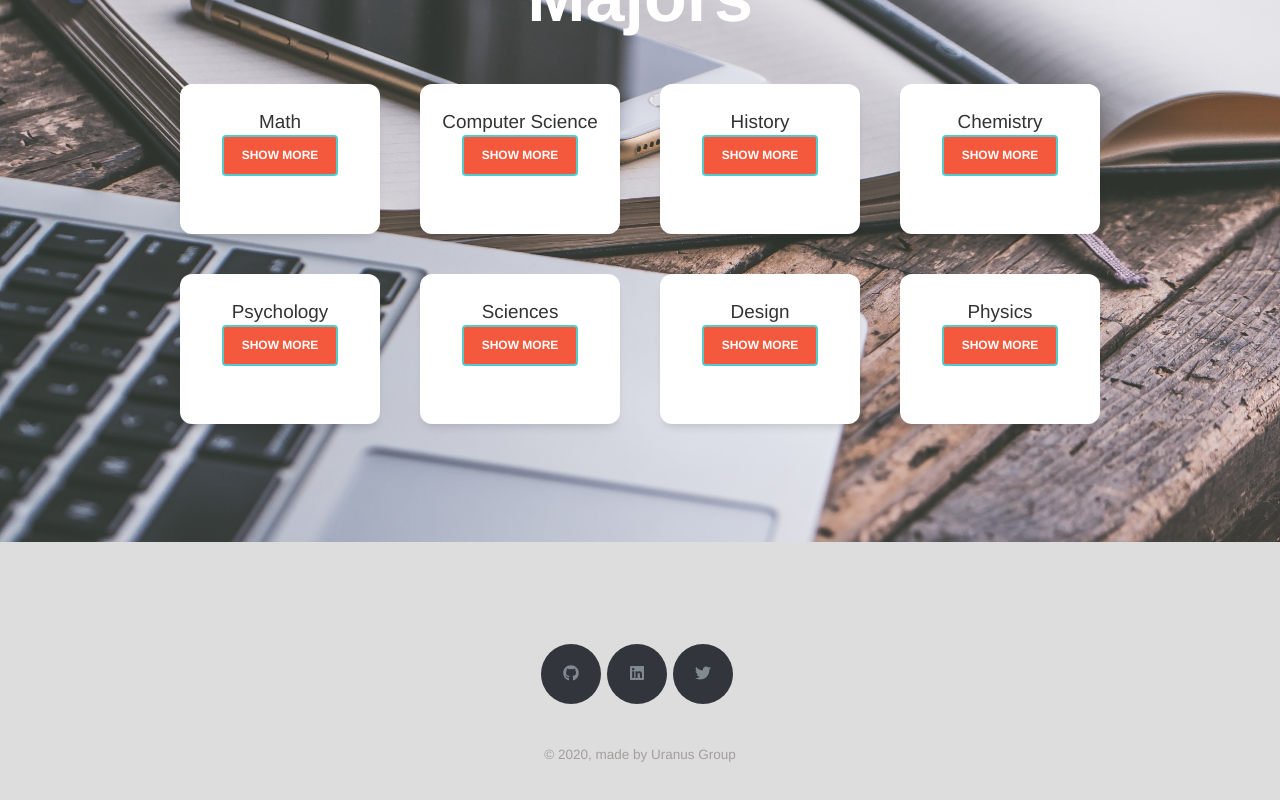
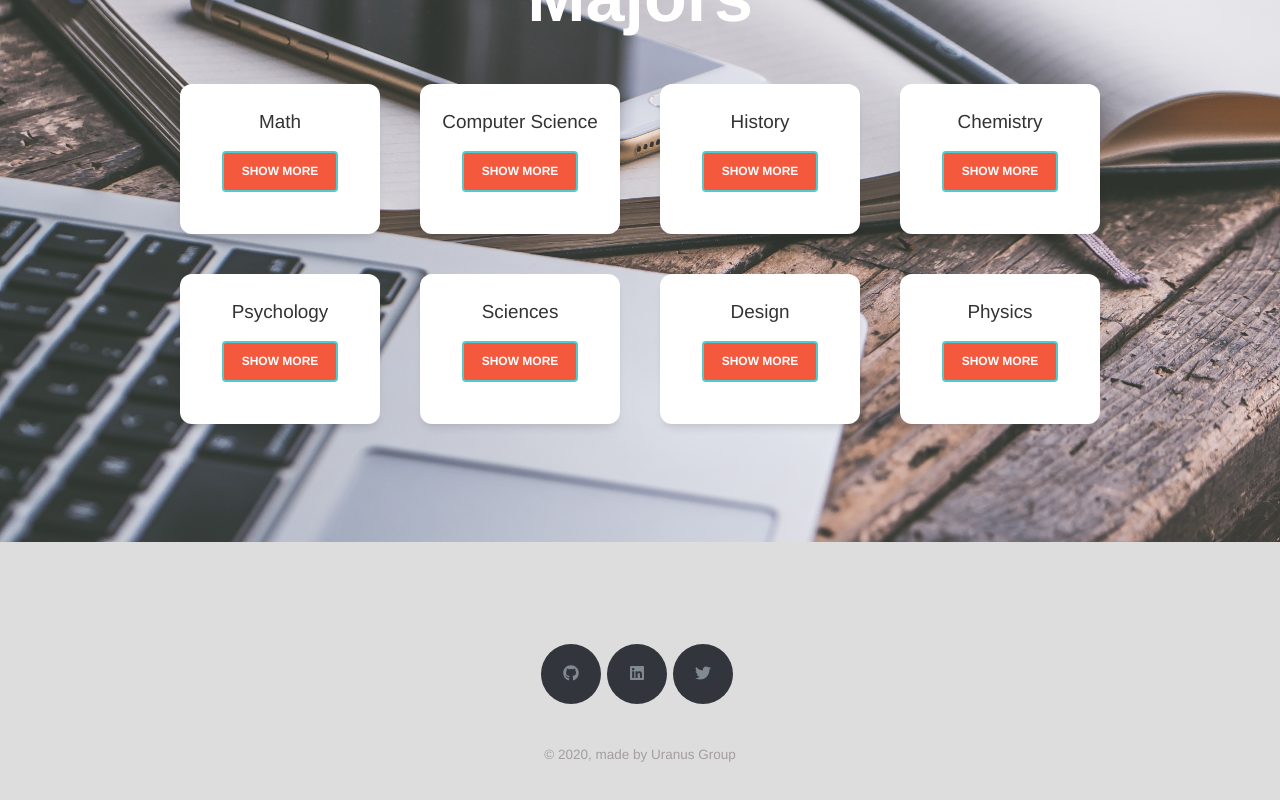
Before and after one commit to seerde/Project-3, a React (Create React App) app in the folder uranus_web_application/: page /home in a window 1280 px wide. Shown: the part 1858-2658 px from the top of the page. Built offline with nearby package versions, Linux system fonts and the light colour scheme.

Commit message:
fixed some css

```diff
--- a/uranus_web_application/src/assets/css/main.css
+++ b/uranus_web_application/src/assets/css/main.css
@@ -21,10 +21,10 @@
   border: 1px solid #ffffff;
 }
 
-.input-select{
+.input-select {
   border: 1px solid #ffffff;
   height: 40px;
-  width: 80%
+  width: 80%;
 }
 
 .card-plain {
--- a/uranus_web_application/src/course/CourseDetails.jsx
+++ b/uranus_web_application/src/course/CourseDetails.jsx
@@ -80,7 +80,7 @@ export default class CourseDetails extends Component {
           }}
         >
           <Container className="course__container">
-            <Jumbotron className="course__card">
+            <Jumbotron className="course__card2">
               {editButtons}
               <h3>Course Name</h3>
               <p>{courseName}</p>
--- a/uranus_web_application/src/course/course.css
+++ b/uranus_web_application/src/course/course.css
@@ -10,6 +10,11 @@
   height: 450px;
 }
 
+.course__card2 {
+  overflow: auto;
+  height: 80vh;
+}
+
 .course-details-button {
   text-align: center;
 }
--- a/uranus_web_application/src/user/Login.jsx
+++ b/uranus_web_application/src/user/Login.jsx
@@ -23,10 +23,10 @@ export const Login = (props) => {
           props.userLogin();
           props.history.push("/home");
         } else {
-           setIsLogin(true);
-           setTimeout(() => {
-             setIsLogin(false);
-           }, 4000);
+          setIsLogin(true);
+          setTimeout(() => {
+            setIsLogin(false);
+          }, 4000);
           console.log("email or password not correct");
         }
       })
@@ -39,40 +39,6 @@ export const Login = (props) => {
           the email used . please change the email
         </Alert>
       )}
-      {/* <Form className="mt-5">
-        <Row className="justify-content-center mt-5">
-          <Col md={8}>
-            <Form.Row>
-              <Form.Group as={Col} controlId="formGridEmail">
-                <Form.Label>Email</Form.Label>
-                <Form.Control
-                  type="email"
-                  placeholder="Enter email"
-                  name="email"
-                  onChange={(e) => onChangeInput(e)}
-                />
-              </Form.Group>
-
-              <Form.Group as={Col} controlId="formGridPassword">
-                <Form.Label>Password</Form.Label>
-                <Form.Control
-                  type="password"
-                  placeholder="Password"
-                  name="password"
-                  onChange={(e) => onChangeInput(e)}
-                />
-              </Form.Group>
-            </Form.Row>
-            <Button
-              variant="primary"
-              type="submit"
-              onClick={(e) => onSubmit(e)}
-            >
-              Submit
-            </Button>
-          </Col>
-        </Row>
-      </Form> */}
 
       <div
         className="page-header"
@@ -118,7 +84,9 @@ export const Login = (props) => {
             </Col>
           </Row>
         </Container>
-        <span className="copyright">© 2020, made by Uranus Group</span>
+        <div className="footer register-footer text-center">
+          <h6>© {new Date().getFullYear()}, made by Uranus Group</h6>
+        </div>
       </div>
     </>
   );
--- a/uranus_web_application/src/user/Register.jsx
+++ b/uranus_web_application/src/user/Register.jsx
@@ -52,7 +52,7 @@ export default function Register(props) {
             <Col
               className="justify-content-center"
               md={8}
-              style={{ zIndex: "1" }}
+              style={{ zIndex: "1", marginTop: "10%" }}
             >
               <Button
                 className="mr-3"
@@ -70,10 +70,7 @@ export default function Register(props) {
           <Switch>{display}</Switch>
         </Container>
         <div className="footer register-footer text-center">
-          <h6>
-            © {new Date().getFullYear()}, made with{" "}
-            <i className="fa fa-heart heart" /> by Uranus Group
-          </h6>
+          <h6>© {new Date().getFullYear()}, made by Uranus Group</h6>
         </div>
       </div>
     </>
--- a/uranus_web_application/src/user/SignUpStudent.jsx
+++ b/uranus_web_application/src/user/SignUpStudent.jsx
@@ -41,7 +41,9 @@ export const SignUpStudent = (props) => {
         <Row>
           <Col className="ml-auto mr-auto" lg="4">
             <Card className="card-register ml-auto mr-auto">
-              <h3 className="title mx-auto">Welcome</h3>
+              <h3 className="title mx-auto" style={{ fontSize: "34px" }}>
+                Welcome
+              </h3>
               <Form className="register-form">
                 <label>First Name</label>
                 <Input
--- a/uranus_web_application/src/user/SignUpTeacher.jsx
+++ b/uranus_web_application/src/user/SignUpTeacher.jsx
@@ -49,7 +49,9 @@ export const SignUpTeacher = (props) => {
       <Row>
         <Col className="ml-auto mr-auto" lg="4">
           <Card className="card-register ml-auto mr-auto">
-            <h3 className="title mx-auto">Welcome</h3>
+            <h3 className="title mx-auto" style={{ fontSize: "34px" }}>
+              Welcome
+            </h3>
             <Form className="register-form">
               <label>First Name</label>
               <Input
--- a/uranus_web_application/src/views/index-sections/SectionJavaScript.js
+++ b/uranus_web_application/src/views/index-sections/SectionJavaScript.js
@@ -28,7 +28,7 @@ function SectionJavaScript(props) {
                 <Card.Body>
                   <Card.Title>Math</Card.Title>
                   <Button
-                    style={{ backgroundColor: "#f5593d" }}
+                    style={{ backgroundColor: "#f5593d", marginTop: "10%" }}
                     name="math"
                     onClick={handleShowCourses}
                     variant="primary"
@@ -41,7 +41,7 @@ function SectionJavaScript(props) {
                 <Card.Body>
                   <Card.Title>Computer Science</Card.Title>
                   <Button
-                    style={{ backgroundColor: "#f5593d" }}
+                    style={{ backgroundColor: "#f5593d", marginTop: "10%" }}
                     name="computer science"
                     onClick={handleShowCourses}
                     variant="primary"
@@ -54,7 +54,7 @@ function SectionJavaScript(props) {
                 <Card.Body>
                   <Card.Title>History</Card.Title>
                   <Button
-                    style={{ backgroundColor: "#f5593d" }}
+                    style={{ backgroundColor: "#f5593d", marginTop: "10%" }}
                     name="history"
                     onClick={handleShowCourses}
                     variant="primary"
@@ -67,7 +67,7 @@ function SectionJavaScript(props) {
                 <Card.Body>
                   <Card.Title>Chemistry</Card.Title>
                   <Button
-                    style={{ backgroundColor: "#f5593d" }}
+                    style={{ backgroundColor: "#f5593d", marginTop: "10%" }}
                     name="chemistry"
                     onClick={handleShowCourses}
                     variant="primary"
@@ -82,7 +82,7 @@ function SectionJavaScript(props) {
                 <Card.Body>
                   <Card.Title>Psychology</Card.Title>
                   <Button
-                    style={{ backgroundColor: "#f5593d" }}
+                    style={{ backgroundColor: "#f5593d", marginTop: "10%" }}
                     name="psychology"
                     onClick={handleShowCourses}
                     variant="primary"
@@ -95,7 +95,7 @@ function SectionJavaScript(props) {
                 <Card.Body>
                   <Card.Title>Sciences</Card.Title>
                   <Button
-                    style={{ backgroundColor: "#f5593d" }}
+                    style={{ backgroundColor: "#f5593d", marginTop: "10%" }}
                     name="sciences"
                     onClick={handleShowCourses}
                     variant="primary"
@@ -108,7 +108,7 @@ function SectionJavaScript(props) {
                 <Card.Body>
                   <Card.Title>Design</Card.Title>
                   <Button
-                    style={{ backgroundColor: "#f5593d" }}
+                    style={{ backgroundColor: "#f5593d", marginTop: "10%" }}
                     name="design"
                     onClick={handleShowCourses}
                     variant="primary"
@@ -121,7 +121,7 @@ function SectionJavaScript(props) {
                 <Card.Body>
                   <Card.Title>Physics</Card.Title>
                   <Button
-                    style={{ backgroundColor: "#f5593d" }}
+                    style={{ backgroundColor: "#f5593d", marginTop: "10%" }}
                     name="physics"
                     onClick={handleShowCourses}
                     variant="primary"
```
Also changed, not shown: 1 other file (tests, documents, lock files or other folders).
